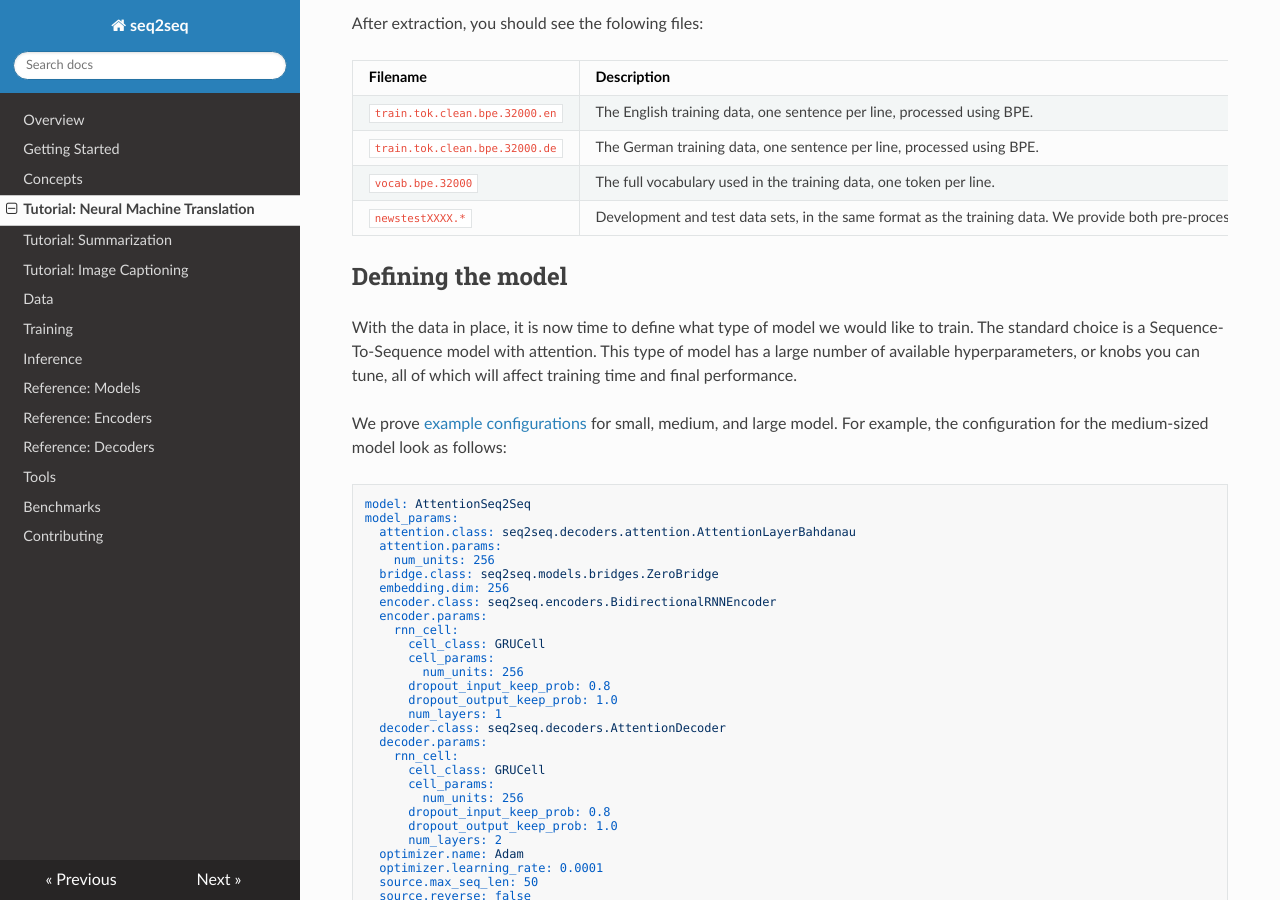
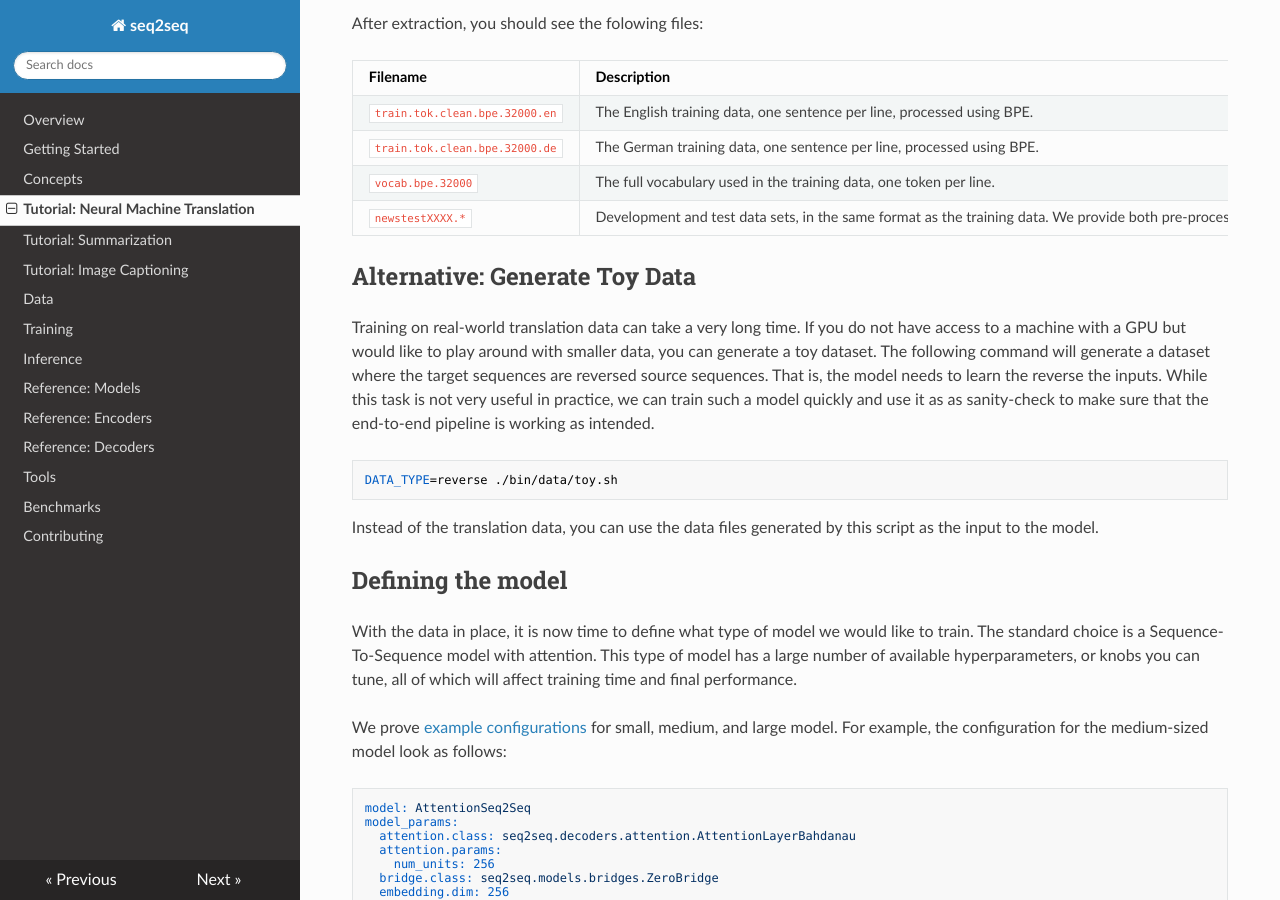
Before and after one commit to google/seq2seq, an MkDocs documentation site: the page built from docs/nmt.md, in a window 1280 px wide and 900 px high, scrolled down 1688 px. Built offline with MkDocs 1.6.1, drawn with Linux system fonts in a browser that asks for light colours; nearby versions of some CDN libraries; old or Windows-style settings are respelled for this version of MkDocs.

Commit message:
Add toy data generation

````diff
--- a/docs/nmt.md
+++ b/docs/nmt.md
@@ -70,6 +70,17 @@ After extraction, you should see the folowing files:
 | `train.tok.clean.bpe.32000.de` | The German training data, one sentence per line, processed using BPE. |
 | `vocab.bpe.32000` | The full vocabulary used in the training data, one token per line. |
 | `newstestXXXX.*` | Development and test data sets, in the same format as the training data. We provide both pre-processed and original data files used for evaluation. |
+
+
+## Alternative: Generate Toy Data
+
+Training on real-world translation data can take a very long time. If you do not have access to a machine with a GPU but would like to play around with smaller data, you can generate a toy dataset. The following command will generate a dataset where the target sequences are reversed source sequences. That is, the model needs to learn the reverse the inputs.  While this task is not very useful in practice, we can train such a model quickly and use it as as sanity-check to make sure that the end-to-end pipeline is working as intended.
+
+```
+DATA_TYPE=reverse ./bin/data/toy.sh
+```
+
+Instead of the translation data, you can use the data files generated by this script as the input to the model.
 
 ## Defining the model
 
````
Also changed, not shown: 1 other file.
